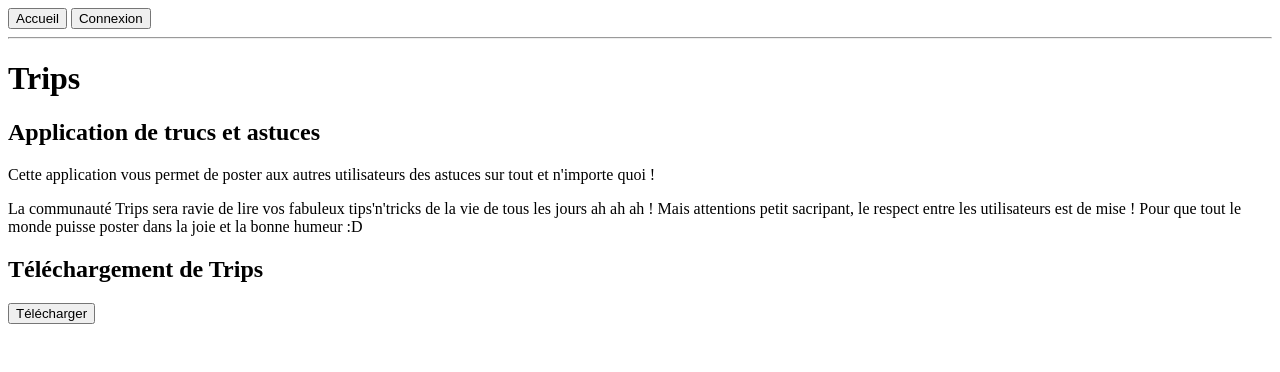
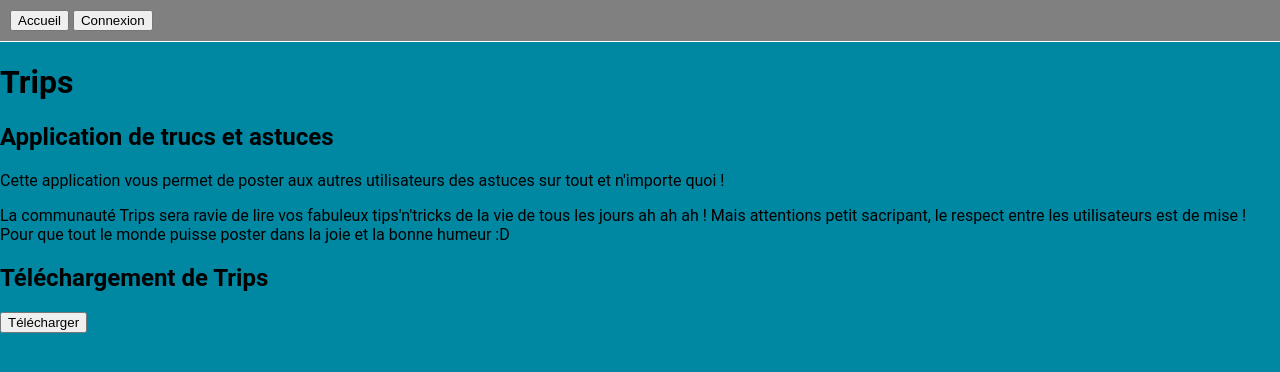
Before and after one commit to ChristopherLukombo/HelpAndLearningPlatform, a PHP site: page /home.php in a window 1280 px wide. Shown: the top 372 px of the page. Run offline with PHP 8.4, Linux system fonts and the light colour scheme; some web fonts are replaced.

Commit message:
Ajout du CSS

```diff
--- a/WebFront/fonctions/ServiceAPI.php
+++ b/WebFront/fonctions/ServiceAPI.php
@@ -89,34 +89,7 @@ class ServiceAPI {
       "imageUrl"            => ""
     ];
 
-    // Initialisation de l'entité cURL :
-    $curl = curl_init();
-
-    // Encodage des paramètres au format json :
-    $params_json = json_encode($params);
-
-	$url = self::$url."register";
-	var_dump($url);
-
-    // Paramètres de l'appel cURL :
-    $opts = [
-      CURLOPT_URL             => $url,
-      CURLOPT_POST            => true,
-      CURLOPT_POSTFIELDS      => $params_json,
-      CURLOPT_RETURNTRANSFER  => true,
-      CURLOPT_HTTPHEADER      => array("Content-Type: application/json",
-                                       "Content-Length: ".strlen($params_json)),
-      CURLOPT_SSL_VERIFYPEER  => false
-    ];
-
-    // Ajout des paramètres à cURL :
-    curl_setopt_array($curl, $opts);
-
-    // Exécution de l'appel à l'API :
-    $response = json_decode(curl_exec($curl), true);
-    curl_close($curl);
-
-    return $response;
+    return $this->callPostAPI("register", $params);
   }
 
   function authenticate($login, $password) {
--- a/WebFront/fonctions/fonctions.php
+++ b/WebFront/fonctions/fonctions.php
@@ -3,4 +3,23 @@
     return date('Y-m-d');
   }
 
+  function showTrick($trick) {
+    echo '<div class="trick">';
+      echo '<div class="trick-header">';
+        echo '<button class="trick-button-edit" name="id" value="'.$trick['id'].'">Éditer</button>';
+        echo '<h1 class="trick-title">'.$trick['wording'].'</h1>';
+      echo '</div>';
+      echo '<div class="trick-body">';
+        echo '<span class="trick-category">'.$trick['categoryId'].'</span>';
+        echo '<p class="trick-description">'.$trick['description'].'</p>';
+        echo '<p class="trick-content">'.$trick['content'].'</p>';
+        echo '<p class="trick-creation-date">Créé le '.$trick['creationDate'].'</p>';
+      echo '</div>';
+    echo '</div>';
+  }
+
+  function showEmptyTrickMessage() {
+    echo '<p>Aucun trick pour le moment</p>';
+  }
+
 ?>
--- a/WebFront/includes/begin_html.php
+++ b/WebFront/includes/begin_html.php
@@ -4,12 +4,14 @@
     <meta charset="utf-8">
     <!-- IMPORT CSS FILES -->
 
+    <link href="style/font.css" rel="stylesheet" type="text/css">
     <link href="style/constants.css" rel="stylesheet" type="text/css">
     <link href="style/main_patern.css" rel="stylesheet" type="text/css">
 
     <!---------------------->
     <title><?php echo $__APP_NAME ?></title>
   </head>
+  <body>
     <header>
       <form action="" method="POST">
         <button formaction="home.php" type="submit">Accueil</button>
@@ -22,5 +24,3 @@
         <?php endif ?>
       </form>
     </header>
-  <hr>
-  <body>
--- /dev/null
+++ b/WebFront/style/font.css
@@ -0,0 +1,20 @@
+@font-face {
+  font-family: Roboto;
+  src: url('../res/fonts/Roboto/Roboto-Regular.ttf') format('truetype');
+  font-weight: normal;
+  font-style: normal;
+}
+
+@font-face {
+  font-family: Roboto;
+  src: url('../res/fonts/Roboto/Roboto-Italic.ttf') format('truetype');
+  font-weight: normal;
+  font-style: italic;
+}
+
+@font-face {
+  font-family: Roboto;
+  src: url('../res/fonts/Roboto/Roboto-Bold.ttf') format('truetype');
+  font-weight: bold;
+  font-style: normal;
+}
--- a/WebFront/style/main_patern.css
+++ b/WebFront/style/main_patern.css
@@ -1,8 +1,69 @@
+body {
+  background-color: #0088a3;
+  margin: 0px;
+  font-family: Roboto;
+}
+
+header {
+  background-color: grey;
+  border-bottom: 1px solid white;
+  padding: 10px;
+}
+
+div.pattern-tricks {
+  padding: 0px 50px;
+  margin: 0px;
+  max-width: 1000px;
+  box-sizing: border-box;
+}
+
 div.trick {
-  background-color: #F0F0F0;
-  border: 1px solid grey;
+  border-radius: 5px;
+  border: 1px solid white;
+  padding: 0px;
+  margin-top: 10px;
+  overflow: hidden;
+}
+
+div.trick div.trick-header {
+  background-color: #00b8d4;
+  border-bottom: 1px solid white;
   padding: 10px;
+}
+
+div.trick div.trick-header h1.trick-title {
+  margin: 0px;
+}
+
+div.trick div.trick-header button.trick-button-edit {
+  float: right;
+}
+
+div.trick div.trick-body {
+  background-color: #62ebff;
+  padding: 10px;
+}
+
+div.trick div.trick-body p.trick-description {
+  text-align: justify;
+  margin: 0px;
+}
+
+div.trick div.trick-body p.trick-content {
+  text-align: justify;
+  margin: 0px;
   margin-top: 10px;
+}
+
+div.trick div.trick-body span.trick-category {
+  float: right;
+  margin: 0px;
+}
+
+div.trick div.trick-body p.trick-creation-date {
+  text-align: right;
+  margin: 0px;
+  margin-top: 5px;
 }
 
 
```
Also changed, not shown: WebFront/tricks.php (+5 -13 lines). Lines whose indentation alone changed are shown as unchanged.
